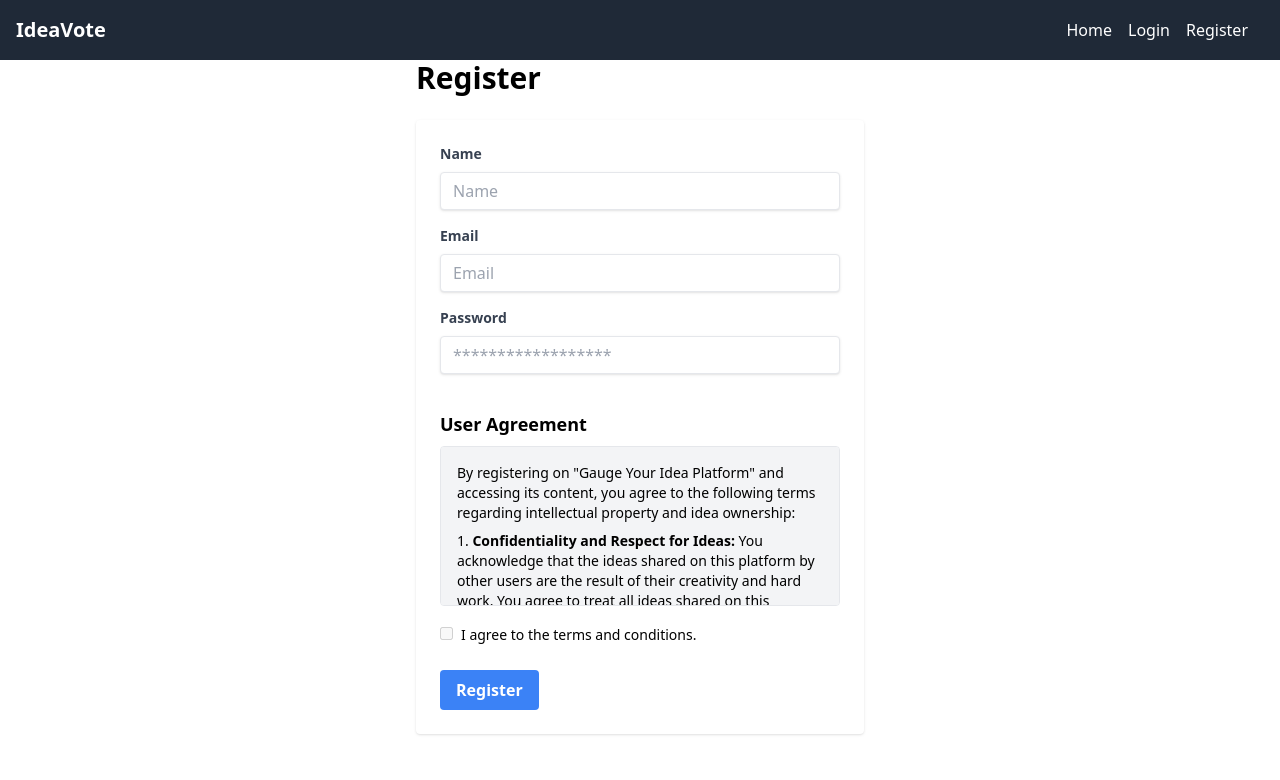
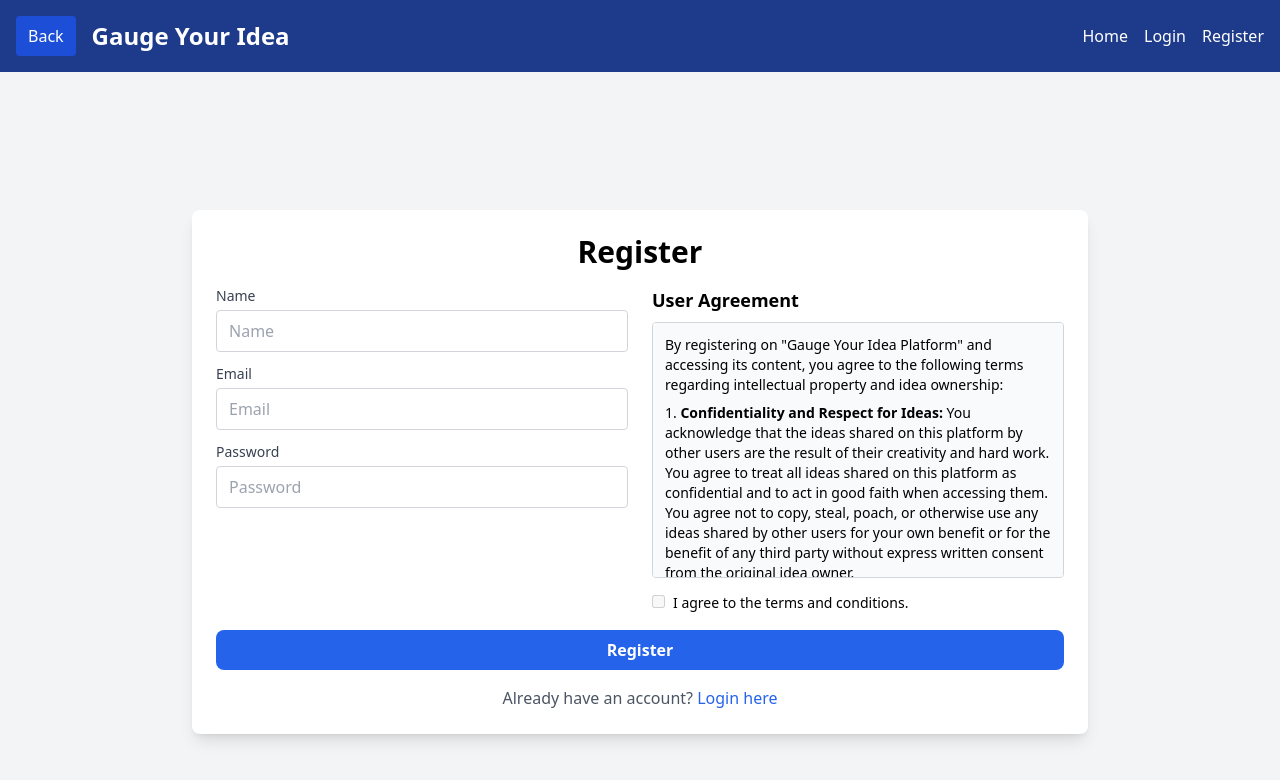
Before and after one commit to dennisyd/gauge-your-idea, a React (Create React App) app: page /register in a window 1280 px wide. Shown: the top 780 px of the page. Built offline with nearby package versions, Linux system fonts and the light colour scheme.

Commit message:
Enhanced look and feel

```diff
--- /dev/null
+++ b/src/RequireAuth.js
@@ -0,0 +1,19 @@
+// File: src/components/RequireAuth.js
+
+import React, { useContext } from 'react';
+import { Navigate } from 'react-router-dom';
+import { AuthContext } from '../context/AuthContext';
+
+const RequireAuth = ({ children }) => {
+  const { auth } = useContext(AuthContext);
+
+  if (!auth.isAuthenticated) {
+    // If user is not authenticated, redirect to login page
+    return <Navigate to="/login" replace />;
+  }
+
+  // If user is authenticated, render the child components
+  return children;
+};
+
+export default RequireAuth;
--- a/src/components/Navbar.js
+++ b/src/components/Navbar.js
@@ -1,10 +1,11 @@
 import React, { useContext } from 'react';
-import { Link, useNavigate } from 'react-router-dom';
+import { Link, useNavigate, useLocation } from 'react-router-dom';
 import { AuthContext } from '../context/AuthContext';
 
 function Navbar() {
   const { auth, logout } = useContext(AuthContext);
   const navigate = useNavigate();
+  const location = useLocation();
 
   const handleLogout = () => {
     logout();
@@ -12,22 +13,43 @@ function Navbar() {
   };
 
   return (
-    <nav className="bg-gray-800 p-4">
+    <nav className="bg-blue-900 p-4 shadow-md">
       <div className="container mx-auto flex justify-between items-center">
-        <Link to="/" className="text-white text-xl font-bold">IdeaVote</Link>
-        <div>
-          <Link to="/" className="text-white mr-4">Home</Link>
+        <div className="flex items-center space-x-4">
+          {location.pathname !== '/' && (
+            <button
+              onClick={() => navigate(-1)}
+              className="text-white bg-blue-700 px-3 py-2 rounded hover:bg-blue-800 transition duration-300"
+            >
+              Back
+            </button>
+          )}
+          <Link to="/" className="text-white text-2xl font-bold">Gauge Your Idea</Link>
+        </div>
+        <div className="flex items-center space-x-4">
+          <Link to="/" className="text-white hover:text-gray-300 transition duration-300">Home</Link>
           {auth.token ? (
             <>
-              <Link to="/submit-idea" className="text-white mr-4">Submit Idea</Link>
-              <Link to="/my-ideas" className="text-white mr-4">My Ideas</Link>
-              <Link to="/reports" className="text-white mr-4">Reports</Link>
-              <button onClick={handleLogout} className="text-white bg-red-500 hover:bg-red-600 px-2 py-1 rounded">Logout</button>
+              <Link to="/submit-idea" className="text-white hover:text-gray-300 transition duration-300">
+                Submit Idea
+              </Link>
+              <Link to="/my-ideas" className="text-white hover:text-gray-300 transition duration-300">
+                My Ideas
+              </Link>
+              <Link to="/reports" className="text-white hover:text-gray-300 transition duration-300">
+                Reports
+              </Link>
+              <button
+                onClick={handleLogout}
+                className="text-white bg-red-500 hover:bg-red-600 px-3 py-2 rounded transition duration-300"
+              >
+                Logout
+              </button>
             </>
           ) : (
             <>
-              <Link to="/login" className="text-white mr-4">Login</Link>
-              <Link to="/register" className="text-white mr-4">Register</Link>
+              <Link to="/login" className="text-white hover:text-gray-300 transition duration-300">Login</Link>
+              <Link to="/register" className="text-white hover:text-gray-300 transition duration-300">Register</Link>
             </>
           )}
         </div>
--- a/src/components/SubmitIdea.js
+++ b/src/components/SubmitIdea.js
@@ -1,10 +1,12 @@
-// src/components/SubmitIdea.js
 import React, { useState, useCallback, useContext } from 'react';
 import axios from 'axios';
 import { AuthContext } from '../context/AuthContext';
+import { useNavigate } from 'react-router-dom';
+import Navbar from '../components/Navbar';
 
 function SubmitIdea() {
   const { auth } = useContext(AuthContext);
+  const navigate = useNavigate();
   const [title, setTitle] = useState('');
   const [description, setDescription] = useState('');
   const [targetAudience, setTargetAudience] = useState('');
@@ -13,7 +15,6 @@ function SubmitIdea() {
   const [success, setSuccess] = useState('');
 
   const sanitizeInput = useCallback((input) => {
-    // Remove any non-printable characters
     return input.replace(/[^\x20-\x7E]/g, '').trim();
   }, []);
 
@@ -46,13 +47,6 @@ function SubmitIdea() {
         throw new Error('No authentication token found');
       }
 
-      console.log('Submitting idea:', {
-        sanitizedTitle,
-        sanitizedDescription,
-        sanitizedTargetAudience,
-        sanitizedIndustry,
-      });
-
       const response = await axios.post(
         '/api/ideas',
         {
@@ -66,14 +60,15 @@ function SubmitIdea() {
         }
       );
 
-      console.log('Server response:', response);
-
       if (response.status === 201) {
         setSuccess('Idea submitted successfully!');
         setTitle('');
         setDescription('');
         setTargetAudience('');
         setIndustry('');
+        setTimeout(() => {
+          navigate('/app');
+        }, 1500);
       } else {
         throw new Error('Unexpected response from server');
       }
@@ -84,78 +79,87 @@ function SubmitIdea() {
   };
 
   return (
-    <div className="max-w-lg mx-auto">
-      <h2 className="text-2xl font-bold mb-4">Submit a New Idea</h2>
-      {error && <div className="text-red-500 mb-4">{error}</div>}
-      {success && <div className="text-green-500 mb-4">{success}</div>}
-      <form onSubmit={handleSubmit} className="space-y-4">
+    <>
+      <Navbar /> {/* Make sure the Navbar is correctly added */}
+      <div className="flex items-center justify-center min-h-screen bg-gray-100 p-8">
+        <div className="bg-white w-full max-w-3xl p-10 rounded-lg shadow-md border border-gray-200">
+          <h2 className="text-3xl font-bold text-center mb-8 text-blue-900">Submit Your Idea</h2>
+          {error && <div className="text-red-500 text-center mb-4">{error}</div>}
+          {success && <div className="text-green-500 text-center mb-4">{success}</div>}
+          <form onSubmit={handleSubmit} className="space-y-6">
             {/* Title */}
             <div>
-          <label htmlFor="title" className="block text-sm font-medium">
-            Title:
+              <label htmlFor="title" className="block text-sm font-medium text-gray-800 mb-1">
+                Title
               </label>
               <input
                 id="title"
                 type="text"
-            className="w-full border px-3 py-2 rounded"
+                className="w-full px-4 py-3 border border-gray-300 rounded-lg focus:outline-none focus:ring-2 focus:ring-blue-500"
                 value={title}
                 onChange={handleChange(setTitle)}
                 required
                 maxLength={100}
+                placeholder="Enter your idea title"
               />
             </div>
             {/* Description */}
             <div>
-          <label htmlFor="description" className="block text-sm font-medium">
-            Description:
+              <label htmlFor="description" className="block text-sm font-medium text-gray-800 mb-1">
+                Description
               </label>
               <textarea
                 id="description"
-            className="w-full border px-3 py-2 rounded"
+                className="w-full px-4 py-3 border border-gray-300 rounded-lg focus:outline-none focus:ring-2 focus:ring-blue-500"
                 value={description}
                 onChange={handleChange(setDescription)}
                 required
                 rows="4"
                 maxLength={1000}
+                placeholder="Describe your idea"
               ></textarea>
             </div>
             {/* Target Audience */}
             <div>
-          <label htmlFor="targetAudience" className="block text-sm font-medium">
-            Target Audience:
+              <label htmlFor="targetAudience" className="block text-sm font-medium text-gray-800 mb-1">
+                Target Audience
               </label>
               <input
                 id="targetAudience"
                 type="text"
-            className="w-full border px-3 py-2 rounded"
+                className="w-full px-4 py-3 border border-gray-300 rounded-lg focus:outline-none focus:ring-2 focus:ring-blue-500"
                 value={targetAudience}
                 onChange={handleChange(setTargetAudience)}
                 maxLength={100}
+                placeholder="Who is this idea for?"
               />
             </div>
             {/* Industry */}
             <div>
-          <label htmlFor="industry" className="block text-sm font-medium">
-            Industry:
+              <label htmlFor="industry" className="block text-sm font-medium text-gray-800 mb-1">
+                Industry
               </label>
               <input
                 id="industry"
                 type="text"
-            className="w-full border px-3 py-2 rounded"
+                className="w-full px-4 py-3 border border-gray-300 rounded-lg focus:outline-none focus:ring-2 focus:ring-blue-500"
                 value={industry}
                 onChange={handleChange(setIndustry)}
                 maxLength={100}
+                placeholder="Related industry"
               />
             </div>
             {/* Submit Button */}
             <button
               type="submit"
-          className="w-full bg-green-500 text-white py-2 rounded hover:bg-green-600"
+              className="w-full bg-blue-600 text-white py-3 rounded-lg hover:bg-blue-700 transition duration-300 font-semibold"
             >
               Submit Idea
             </button>
           </form>
         </div>
+      </div>
+    </>
   );
 }
 
--- a/src/pages/Login.js
+++ b/src/pages/Login.js
@@ -17,7 +17,7 @@ function Login() {
       const response = await axios.post('/api/auth/login', { email, password });
       const { token, userId } = response.data;
       login(token, userId);
-      navigate('/app');  // Redirect to /app after successful login
+      navigate('/app'); // Redirect to /app after successful login
     } catch (err) {
       setError('Failed to log in. Please check your credentials.');
       console.error('Login error:', err);
@@ -25,36 +25,58 @@ function Login() {
   };
 
   return (
-    <div className="max-w-md mx-auto mt-8">
-      <h2 className="text-2xl font-bold mb-4">Login</h2>
-      {error && <p className="text-red-500 mb-4">{error}</p>}
-      <form onSubmit={handleSubmit} className="space-y-4">
+    <div className="flex justify-center items-center h-screen bg-gray-100">
+      <div className="max-w-md w-full bg-white p-8 rounded-lg shadow-lg">
+        <div className="flex justify-center mb-6">
+          <div className="bg-blue-600 text-white rounded-full w-16 h-16 flex items-center justify-center text-3xl font-bold">
+            GYI
+          </div>
+        </div>
+        <h2 className="text-3xl font-semibold text-center mb-6">Login</h2>
+        {error && <p className="text-red-500 mb-4 text-center">{error}</p>}
+        <form onSubmit={handleSubmit} className="space-y-6">
           <div>
-          <label htmlFor="email" className="block mb-1">Email:</label>
+            <label htmlFor="email" className="block text-sm font-medium mb-1">
+              Email:
+            </label>
             <input
               type="email"
               id="email"
               value={email}
               onChange={(e) => setEmail(e.target.value)}
               required
-            className="w-full px-3 py-2 border rounded"
+              className="w-full px-4 py-2 border rounded-lg focus:outline-none focus:ring-2 focus:ring-blue-500 focus:border-transparent"
             />
           </div>
           <div>
-          <label htmlFor="password" className="block mb-1">Password:</label>
+            <label htmlFor="password" className="block text-sm font-medium mb-1">
+              Password:
+            </label>
             <input
               type="password"
               id="password"
               value={password}
               onChange={(e) => setPassword(e.target.value)}
               required
-            className="w-full px-3 py-2 border rounded"
+              className="w-full px-4 py-2 border rounded-lg focus:outline-none focus:ring-2 focus:ring-blue-500 focus:border-transparent"
             />
           </div>
-        <button type="submit" className="w-full bg-blue-500 text-white py-2 rounded hover:bg-blue-600">
+          <button
+            type="submit"
+            className="w-full bg-blue-600 text-white py-3 rounded-lg hover:bg-blue-700 transition-all duration-300"
+          >
             Login
           </button>
         </form>
+        <div className="mt-6 text-center">
+          <p className="text-gray-600">
+            Don't have an account?{' '}
+            <a href="/register" className="text-blue-600 font-medium hover:underline">
+              Register here
+            </a>
+          </p>
+        </div>
+      </div>
     </div>
   );
 }
--- a/src/pages/Register.js
+++ b/src/pages/Register.js
@@ -1,4 +1,3 @@
-// File: src/pages/Register.js
 import React, { useState, useRef } from 'react';
 import { useNavigate } from 'react-router-dom';
 import axios from 'axios';
@@ -43,16 +42,19 @@ function Register() {
   };
 
   return (
-    <div className="max-w-md mx-auto">
-      <h1 className="text-3xl font-bold mb-6">Register</h1>
-      {error && <p className="text-red-500 mb-4">{error}</p>}
-      <form onSubmit={handleSubmit} className="bg-white p-6 rounded shadow">
-        <div className="mb-4">
-          <label className="block text-gray-700 text-sm font-bold mb-2" htmlFor="name">
+    <div className="flex items-center justify-center min-h-screen bg-gray-100 p-4">
+      <div className="bg-white w-full max-w-4xl p-6 rounded-lg shadow-lg">
+        <h1 className="text-3xl font-semibold text-center mb-4">Register</h1>
+        {error && <p className="text-red-500 text-center mb-2">{error}</p>}
+        <form onSubmit={handleSubmit}>
+          <div className="flex flex-wrap -mx-3">
+            {/* Left side - Input fields */}
+            <div className="w-full md:w-1/2 px-3 mb-4">
+              <label className="block text-gray-700 text-sm font-medium mb-1" htmlFor="name">
                 Name
               </label>
               <input
-            className="shadow appearance-none border rounded w-full py-2 px-3 text-gray-700 leading-tight focus:outline-none focus:shadow-outline"
+                className="w-full px-3 py-2 border border-gray-300 rounded focus:outline-none focus:ring-2 focus:ring-blue-500"
                 id="name"
                 type="text"
                 placeholder="Name"
@@ -60,13 +62,11 @@ function Register() {
                 onChange={(e) => setName(e.target.value)}
                 required
               />
-        </div>
-        <div className="mb-4">
-          <label className="block text-gray-700 text-sm font-bold mb-2" htmlFor="email">
+              <label className="block text-gray-700 text-sm font-medium mt-3 mb-1" htmlFor="email">
                 Email
               </label>
               <input
-            className="shadow appearance-none border rounded w-full py-2 px-3 text-gray-700 leading-tight focus:outline-none focus:shadow-outline"
+                className="w-full px-3 py-2 border border-gray-300 rounded focus:outline-none focus:ring-2 focus:ring-blue-500"
                 id="email"
                 type="email"
                 placeholder="Email"
@@ -74,32 +74,31 @@ function Register() {
                 onChange={(e) => setEmail(e.target.value)}
                 required
               />
-        </div>
-        <div className="mb-6">
-          <label className="block text-gray-700 text-sm font-bold mb-2" htmlFor="password">
+              <label className="block text-gray-700 text-sm font-medium mt-3 mb-1" htmlFor="password">
                 Password
               </label>
               <input
-            className="shadow appearance-none border rounded w-full py-2 px-3 text-gray-700 mb-3 leading-tight focus:outline-none focus:shadow-outline"
+                className="w-full px-3 py-2 border border-gray-300 rounded focus:outline-none focus:ring-2 focus:ring-blue-500"
                 id="password"
                 type="password"
-            placeholder="******************"
+                placeholder="Password"
                 value={password}
                 onChange={(e) => setPassword(e.target.value)}
                 required
               />
             </div>
-        <div className="mb-6">
+            {/* Right side - User agreement */}
+            <div className="w-full md:w-1/2 px-3 mb-4">
               <h2 className="text-lg font-bold mb-2">User Agreement</h2>
               <div
                 ref={agreementRef}
-            className="mb-4 p-4 border rounded overflow-y-scroll h-40 bg-gray-100"
+                className="p-3 border border-gray-300 rounded overflow-y-scroll h-64 bg-gray-50"
                 onScroll={handleScroll}
               >
                 <p className="text-sm mb-2">
                   By registering on "Gauge Your Idea Platform" and accessing its content, you agree to the following terms regarding intellectual property and idea ownership:
                 </p>
-            <ol className="list-decimal list-inside text-sm mb-4 space-y-2">
+                <ol className="list-decimal list-inside text-sm space-y-2">
                   <li>
                     <strong>Confidentiality and Respect for Ideas:</strong> You acknowledge that the ideas shared on this platform by other users are the result of their creativity and hard work. You agree to treat all ideas shared on this platform as confidential and to act in good faith when accessing them. You agree not to copy, steal, poach, or otherwise use any ideas shared by other users for your own benefit or for the benefit of any third party without express written consent from the original idea owner.
                   </li>
@@ -117,7 +116,7 @@ function Register() {
                   </li>
                 </ol>
               </div>
-          <div className="mb-4">
+              <div className="mt-3">
                 <input
                   type="checkbox"
                   id="agreement"
@@ -130,16 +129,24 @@ function Register() {
                 </label>
               </div>
             </div>
-        <div className="flex items-center justify-between">
+          </div>
           <button
-            className="bg-blue-500 hover:bg-blue-700 text-white font-bold py-2 px-4 rounded focus:outline-none focus:shadow-outline"
+            className="w-full bg-blue-600 text-white py-2 rounded-lg hover:bg-blue-700 transition-all duration-300 font-semibold"
             type="submit"
             disabled={!agreementAccepted}
           >
             Register
           </button>
+        </form>
+        <div className="mt-4 text-center">
+          <p className="text-gray-600">
+            Already have an account?{' '}
+            <a href="/login" className="text-blue-600 font-medium hover:underline">
+              Login here
+            </a>
+          </p>
         </div>
-      </form>
+      </div>
     </div>
   );
 }
```
Also changed, not shown: src/pages/PersonalIdeas.js (+30 -15 lines), 1 other file (tests, documents, lock files or other folders). Lines whose indentation alone changed are shown as unchanged.
